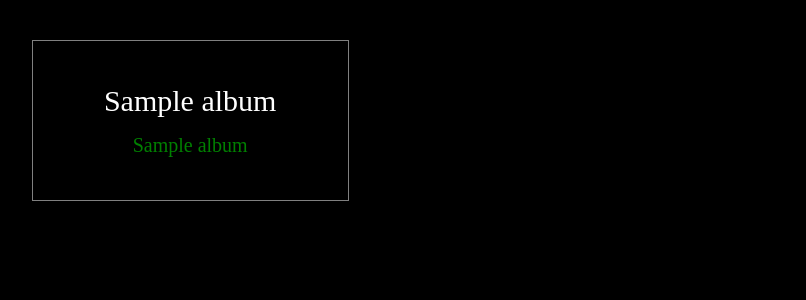
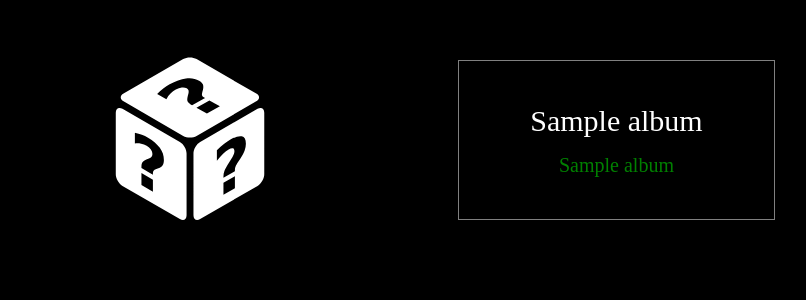
Before and after one commit to plemiszki/home, a Flask app: page / in a window 1280 px wide. Shown: the top 300 px of the page, without its empty margins (21-827 px from the left). Run offline with Flask 2, Linux system fonts and the light colour scheme; tables that the repository leaves empty hold one stand-in row (values such as "Sample post"); data that the repository does not hold is empty; some libraries are stand-ins or nearby versions; some web fonts are replaced.

Commit message:
add random album button, convert links to js redirects

```diff
--- a/app/sass/entry.scss
+++ b/app/sass/entry.scss
@@ -15,8 +15,18 @@ body.homepage {
     display: inline-block;
     width: 33%;
     text-align: center;
+    user-select: none;
+    vertical-align: middle;
 
-    a {
+    div#random-album {
+      background-image: url('/static/images/random.svg');
+      width: 200px;
+      height: 200px;
+      margin: auto;
+      margin-top: 40px;
+    }
+
+    div.album {
       margin-top: 40px;
       display: inline-block;
       background-color: black;
--- /dev/null
+++ b/app/static/javascript/home.js
@@ -0,0 +1,31 @@
+window.addEventListener('DOMContentLoaded', () => {
+  if (window.location.pathname === '/' || window.location.pathname === '/home') {
+    Home.initialize();
+  }
+});
+
+Home = {
+
+  initialize() {
+    document.getElementById('random-album').addEventListener('click', Home.clickRandom);
+    let albumButtons = document.querySelectorAll('.album');
+    for (let i = 0; i < albumButtons.length; i++) {
+      albumButtons[i].addEventListener('click', Home.clickAlbum);
+    }
+  },
+
+  clickRandom() {
+    let totalAlbums = document.querySelectorAll('.album').length;
+    let selectedId = Math.floor(Math.random() * (totalAlbums)) + 1;
+    window.location.pathname = `/play/${selectedId}`;
+  },
+
+  clickAlbum(e) {
+    let target = e.target;
+    if (target.tagName !== 'DIV') {
+      target = e.target.parentElement;
+    }
+    let albumId = target.dataset.id;
+    window.location.pathname = `/play/${albumId}`;
+  }
+}
--- a/app/templates/home.html
+++ b/app/templates/home.html
@@ -1,13 +1,17 @@
 {% extends "layout.html" %}
 
 {% block content %}
+
   <body class="homepage">
+    <div class="link-container">
+      <div id="random-album"></div>
+    </div>
     {% for album in albums %}
       <div class="link-container">
-        <a href="/play/{{ album.id }}">
+        <div class="album" data-id="{{ album.id }}">
           <h1>{{ album.name }}</h1>
           <p>{{ album.artist_name }}</p>
-        </a>
+        </div>
       </div>
     {% endfor %}
   </body>
--- a/app/templates/layout.html
+++ b/app/templates/layout.html
@@ -5,6 +5,7 @@
     <link rel="stylesheet" href="https://stackpath.bootstrapcdn.com/bootstrap/3.4.1/css/bootstrap.min.css" integrity="sha384-HSMxcRTRxnN+Bdg0JdbxYKrThecOKuH5zCYotlSAcp1+c8xmyTe9GYg1l9a69psu" crossorigin="anonymous" />
     <link rel="stylesheet" type="text/css" href="{{ url_for("static", filename="styles.css") }}" />
     <script src="{{ url_for("static", filename="javascript/bundle.js") }}"></script>
+    <script src="{{ url_for("static", filename="javascript/home.js") }}"></script>
     <script src="{{ url_for("static", filename="javascript/play.js") }}"></script>
   </head>
   {% block content %}{% endblock %}
```
Also changed, not shown: app/static/images/random.svg (added), app/static/styles.css, 1 other file.
